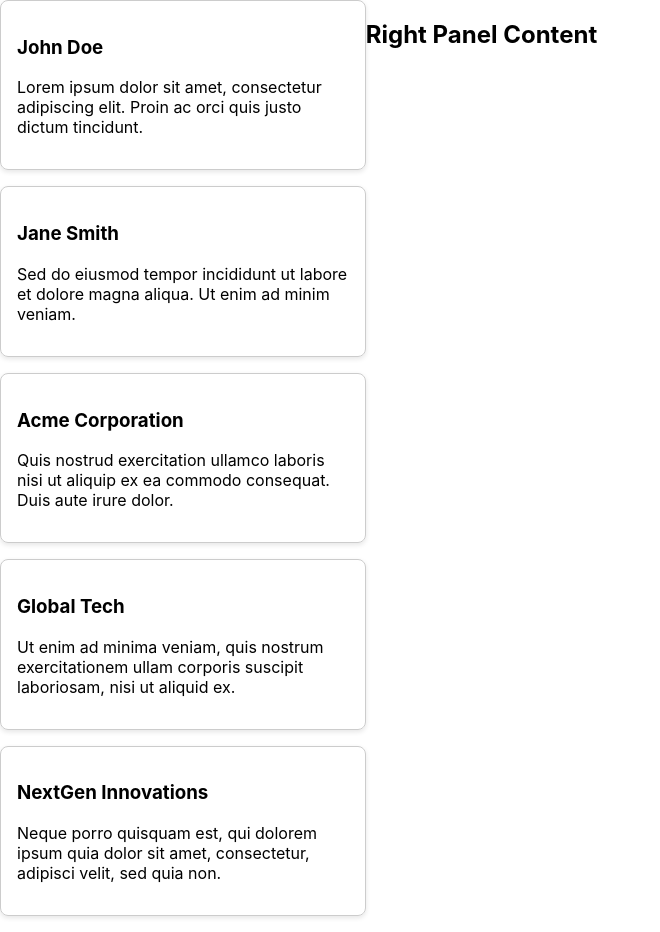
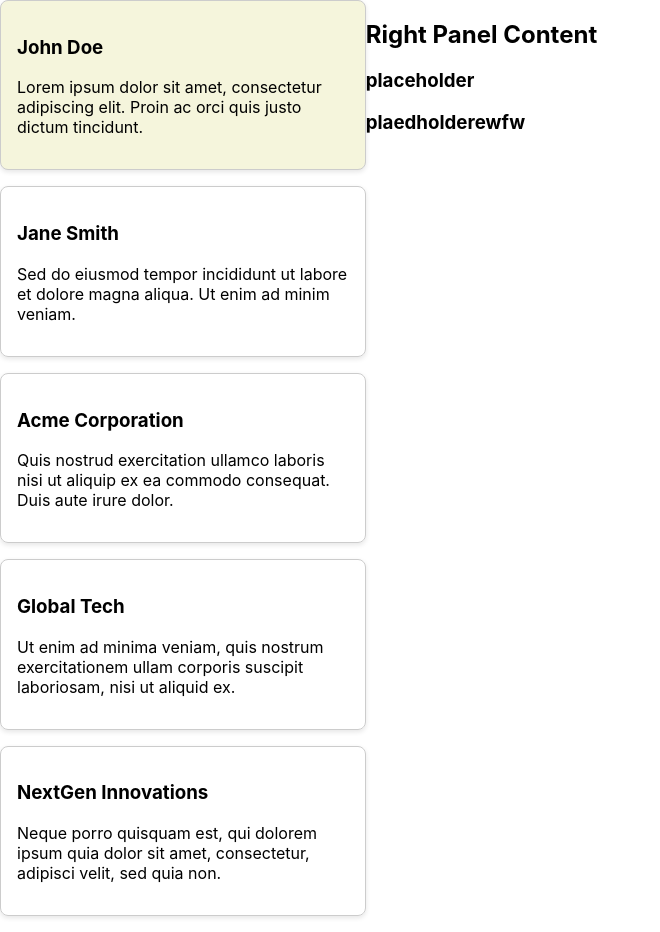
Before and after one commit to rajjayavant/ReactAssignment, a React (Create React App) app: page / in a window 1280 px wide. Shown: the whole page, without its empty margins (0-660 px from the left). Built offline with nearby package versions, Linux system fonts and the light colour scheme.

Commit message:
state management on app level

```diff
--- a/src/App.js
+++ b/src/App.js
@@ -1,17 +1,30 @@
 // src/App.js
-import React from 'react';
+import React, {useState} from 'react';
 import LeftPanel from './components/LeftPanel/leftPanel.js';
 import RightPanel from './components/RightPanel/rightPanel.js';
 import './App.css'
 
 const App = () => {
+  const [customerData, setCustomerData] = useState({
+    selectedCustomer: 'customerJohnDoe',
+    customerTitle: 'placeholder',
+    customerText: 'plaedholderewfw',
+  });
+
+  const updatePanel = (customerID, customerTitle, customerText) => {
+    setCustomerData({
+      selectedCustomer: customerID,
+      customerTitle: customerTitle,
+      customerText: customerText,
+    });
+  };
+
   return (
     <div className='container'>
-      <LeftPanel />
-      <RightPanel />
+      <LeftPanel selectedCustomer={customerData.selectedCustomer} updatePanel={updatePanel} />
+      <RightPanel title={customerData.customerTitle} text={customerData.customerText} />
     </div>
   );
 };
 
-
 export default App;
--- a/src/components/LeftPanel/CustomerCard.js
+++ b/src/components/LeftPanel/CustomerCard.js
@@ -1,22 +1,18 @@
-import React from 'react';
+import React, { useState } from 'react';
+import './customerCard.css'
 
-const Card = ({ title, text }) => {
+const Card = ({customerID, title, text, isSelected, selectCard }) => {
+  const cardClassName = `card ${isSelected ? 'selected' : ''}`;
+  const onClick = ()=>{
+    selectCard(customerID);
+  }
+
   return (
-    <div style={styles.card}>
+    <div className={cardClassName} onClick = {onClick}>
       <h3>{title}</h3>
       <p>{text}</p>
     </div>
   );
 };
 
-const styles = {
-  card: {
-    border: '1px solid #ccc',
-    borderRadius: '8px',
-    padding: '16px',
-    marginBottom: '16px',
-    boxShadow: '0 2px 5px rgba(0,0,0,0.1)',
-  },
-};
-
 export default Card;
--- /dev/null
+++ b/src/components/LeftPanel/customerCard.css
@@ -0,0 +1,11 @@
+.card {
+    border: 1px solid #ccc;
+    border-radius: 8px;
+    padding: 16px;
+    margin-bottom: 16px;
+    box-shadow: 0 2px 5px rgba(0,0,0,0.1);
+}
+
+.selected{
+    background-color: beige;
+}
--- a/src/components/LeftPanel/leftPanel.js
+++ b/src/components/LeftPanel/leftPanel.js
@@ -1,14 +1,28 @@
-import React from 'react';
+import React, { useState } from 'react';
 import './leftPanel.css';
 import Card from './CustomerCard.js';
-import data from '../../customerData.json'; // Import the JSON data
+import data from '../../customerData.json';
 
-const LeftPanel = () => {
-  const {customers}  = data;
-  const cards = Object.keys(customers).map(key => {
-    const customer = customers[key];
-    return <Card key={key} title={customer.title} text={customer.text} />;
+const LeftPanel = ({selectedCustomer,updatePanel}) => {
+    const { customers } = data;
+    const selectCard = (customerID) => {
+        updatePanel(customerID, customers[customerID].title, customers[customerID].text);
+    }
+
+    const cards = Object.keys(customers).map(customerID => {
+        const customer = customers[customerID];
+        console.log(customerID);
+        return (
+          <Card
+            customerID={customerID}
+            title={customer.title}
+            text={customer.text}
+            isSelected={selectedCustomer === customerID}
+            selectCard={selectCard}
+          />
+        );
       });
+
 
     return (
         <div className='left-panel'>
--- a/src/components/RightPanel/rightPanel.js
+++ b/src/components/RightPanel/rightPanel.js
@@ -1,9 +1,12 @@
 import React from 'react';
 import './rightPanel.css'
 
-const RightPanel = () => {
+const RightPanel = ({title, text}) => {
+
     return(<div className='right-panel'>
         <h2>Right Panel Content</h2>
+        <h3>{title}</h3>
+        <h3>{text}</h3>
     </div>)
 }
 
```
Lines whose indentation alone changed are shown as unchanged.
